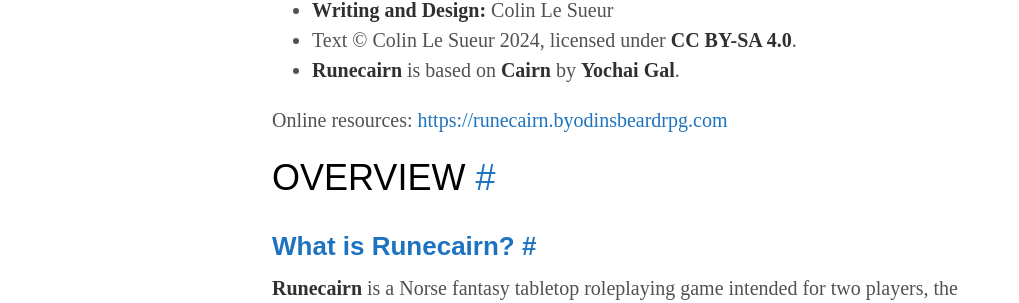
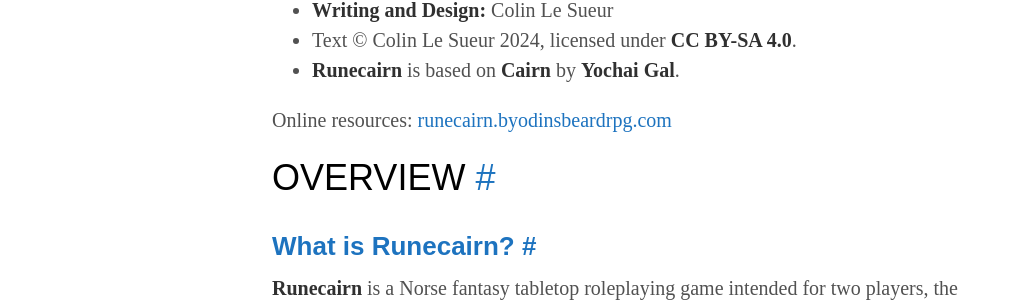
Before and after one commit to byodinsbeardrpg/byodinsbeardrpg.github.io, a Jekyll site: the page built from srd.md, in a window 1280 px wide and 900 px high. Shown: the part 254-557 px from the top of the window, without its empty margins (8-1027 px from the left). Built offline with Jekyll 4.4.1, drawn with Linux system fonts in a browser that asks for light colours; some web fonts are replaced; some of the changed lines change nothing that is shown.

Commit message:
Update srd.md

```diff
--- a/srd.md
+++ b/srd.md
@@ -10,7 +10,7 @@
 - Text © Colin Le Sueur 2024, licensed under **CC BY-SA 4.0**.
 - **Runecairn** is based on **Cairn** by **Yochai Gal**.
 
-Online resources: [https://runecairn.byodinsbeardrpg.com](https://runecairn.byodinsbeardrpg.com)
+Online resources: [runecairn.byodinsbeardrpg.com](https://runecairn.byodinsbeardrpg.com)
 
 
 
@@ -1576,7 +1576,7 @@
 
 ### Delve Flow
 
-![](\public\delve_flowchart.jpg)
+<img style="zoom:50%" src="\public\delve_flowchart.jpg">
 
 
 
```
